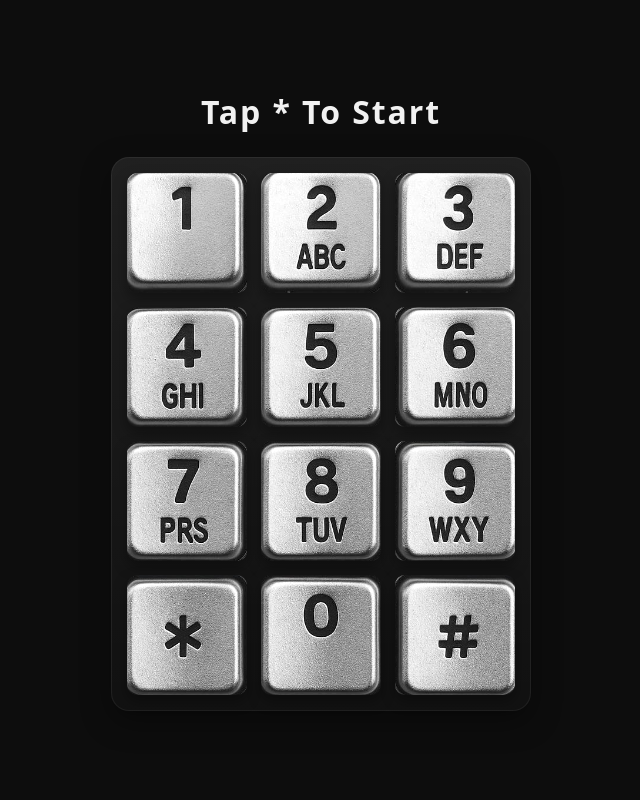
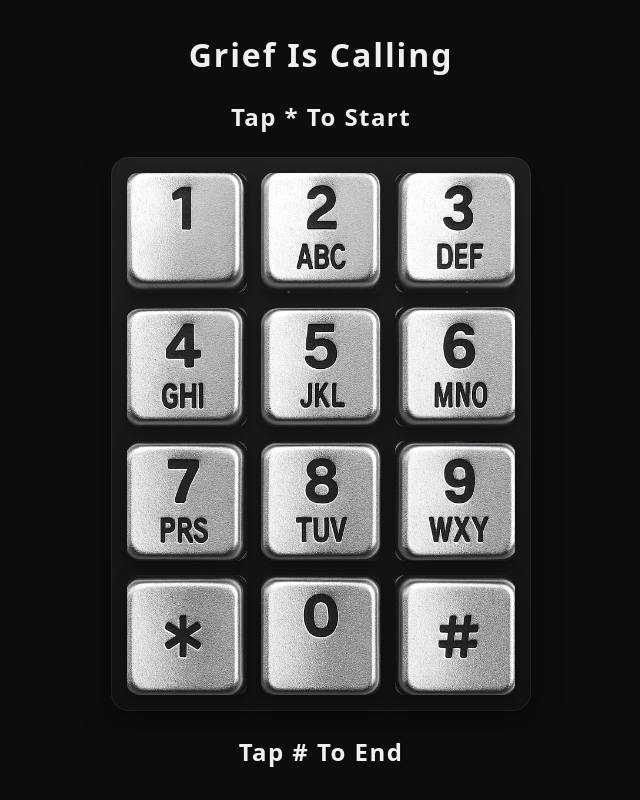
Before and after one commit to racheestew/grief-is-calling, a plain HTML site: page index.html in a window 1280 px wide. Shown: the whole page, without its empty margins (319-959 px from the left). Drawn offline with Linux system fonts and the light colour scheme; no server answers.

Commit message:
Update index.html

```diff
--- a/index.html
+++ b/index.html
@@ -10,7 +10,8 @@
 </head>
 <body>
   <main class="app">
-    <h1 class="title">Tap * To Start</h1>
+    <h1 class="title">Grief Is Calling</h1>
+    <h2 class="title">Tap * To Start</h2>
 
     <div id="keypad" class="keypad" aria-label="Phone keypad">
       <!-- Static markup mirrors the original app; each key uses its own image for styling -->
@@ -27,6 +28,7 @@
       <button class="key" data-sound="0"   style="--img:url('assets/keys/0.png')"   aria-label="Zero"></button>
       <button class="key" data-sound="pound" style="--img:url('assets/keys/pound.png')" aria-label="Pound"></button>
     </div>
+    <h2 class="title">Tap # To End</h2>
   </main>
 
   <audio id="player" preload="auto"></audio>
```
